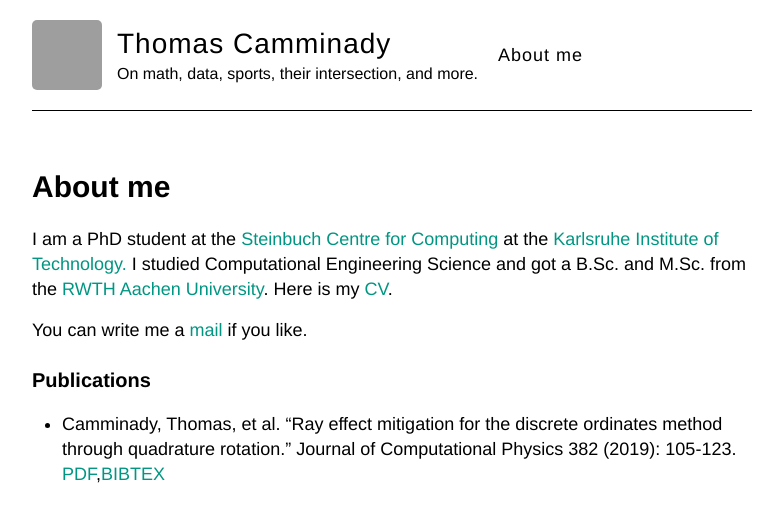
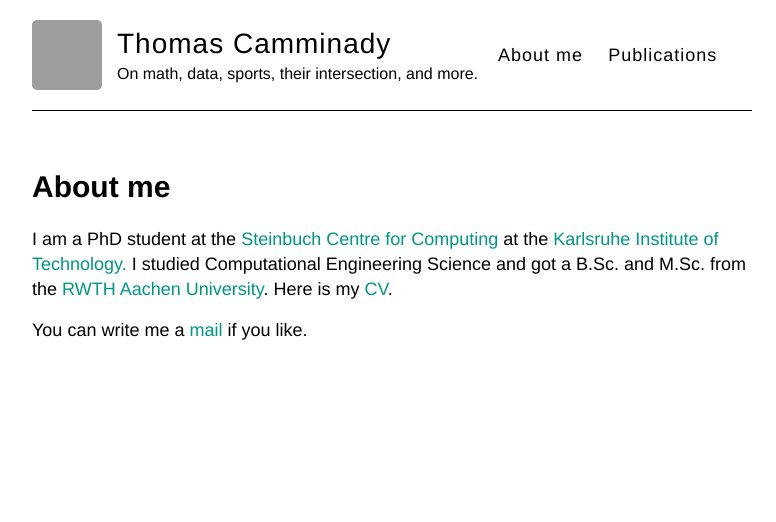
Before and after one commit to camminady/camminady.github.io, a Jekyll site: the page built from pages/about-me.md, in a window 1280 px wide, cut to the strip 0-522 px from the top of the page. Shown: the whole strip, without its empty margins (248-1024 px from the left). Built offline with Jekyll 4.4.1, drawn with Linux system fonts in a browser that asks for light colours; grey boxes are pictures that could not be loaded.

```diff
--- a/_layouts/default.html
+++ b/_layouts/default.html
@@ -28,6 +28,7 @@
 
           <nav>
             <a href="{{ site.url }}/pages/about-me">About me</a>
+            <a href="{{ site.url }}/pages/publications">Publications</a>
           </nav>
         </header>
       </div>
--- a/pages/about-me.md
+++ b/pages/about-me.md
@@ -13,12 +13,3 @@ I studied Computational Engineering Science and got a B.Sc. and M.Sc. from the [
 You can write me a [mail](mailto:thomas@camminady.org) if you like.
 
 [1]:{{ site.url}}/download/CV_ThomasCamminady.pdf
-
-
-
-### Publications
-
-* Camminady, Thomas, et al. "Ray effect mitigation for the discrete ordinates method through quadrature rotation." Journal of Computational Physics 382 (2019): 105-123. [PDF][2],[BIBTEX]( https://scholar.googleusercontent.com/scholar.bib?q=info:ZsJIDg4ED3UJ:scholar.google.com/&output=citation&scisdr=CgUAcyXEEPbBkuMmlEM:AAGBfm0AAAAAXhMjjEOx6-IcuI8NflvckyvgtNZp8n8w&scisig=AAGBfm0AAAAAXhMjjFbmvRvYn6lTUJqbvrf3wo-qRqFY&scisf=4&ct=citation&cd=-1&hl=de&scfhb=1)
-
-[1]:{{ site.url}}/download/CV_ThomasCamminady.pdf
-[2]:{{ site.url}}/download/Ray_effect_mitigation_for_the_discrete_ordinates_method_through_quadrature_rotation.pdf
```
Also changed, not shown: pages/publications.md (added, +11 -0 lines).
